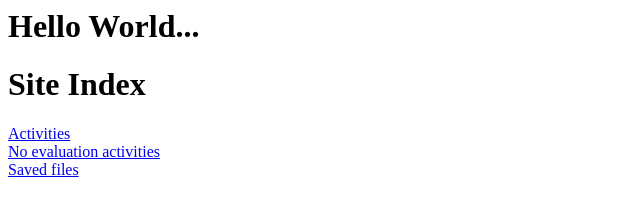
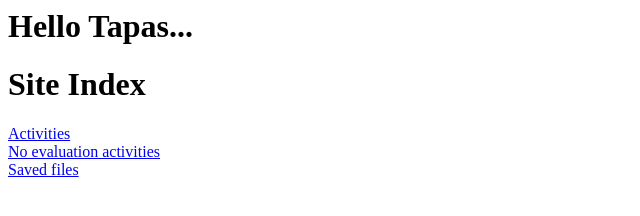
Before and after one commit to sisarldm/sisarldm.github.io, a plain HTML site: page index.html in a window 1280 px wide. Shown: the full height of the page, 0-640 px from the left. Drawn offline with Linux system fonts and the light colour scheme.

Commit message:
Update index.html

```diff
--- a/index.html
+++ b/index.html
@@ -1,5 +1,5 @@
 <html>
-    <h1>Hello World...</h1>
+    <h1>Hello Tapas...</h1>
     <html>
     <body id='canvas'>
         <h1>Site Index</h1>
```
